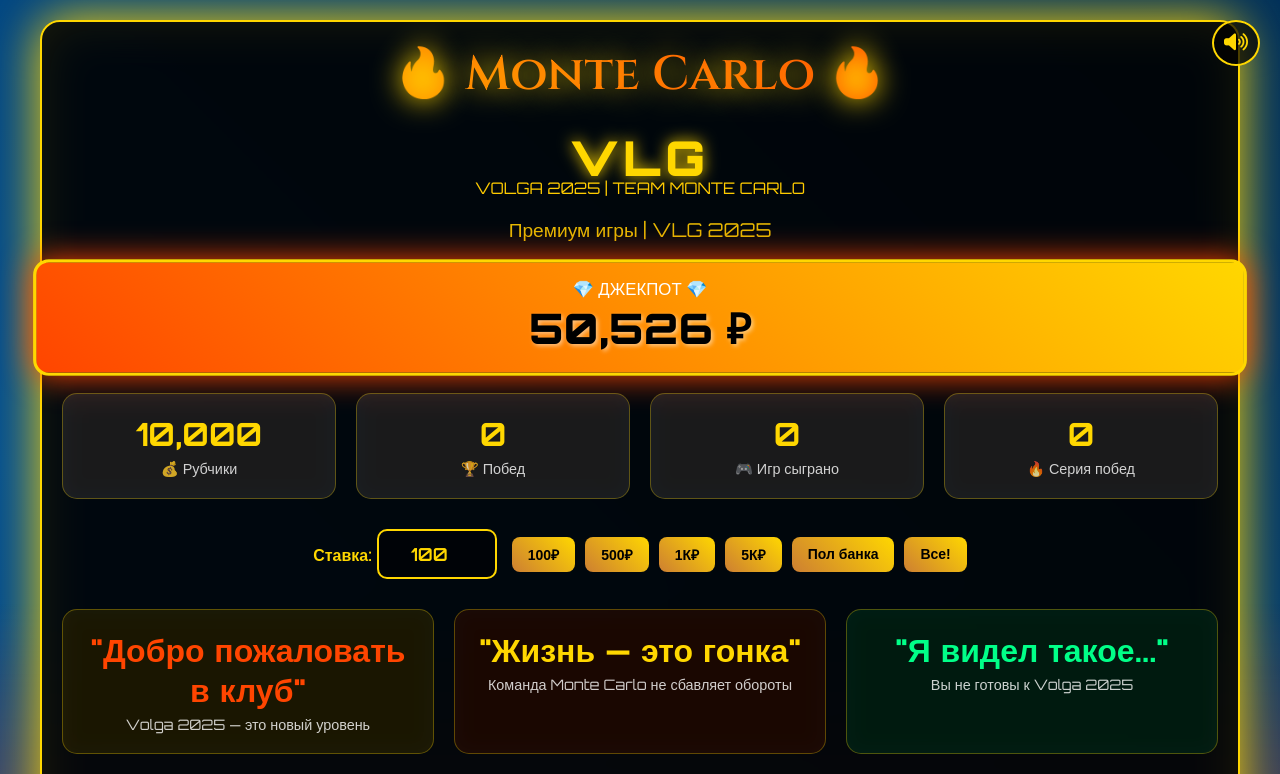
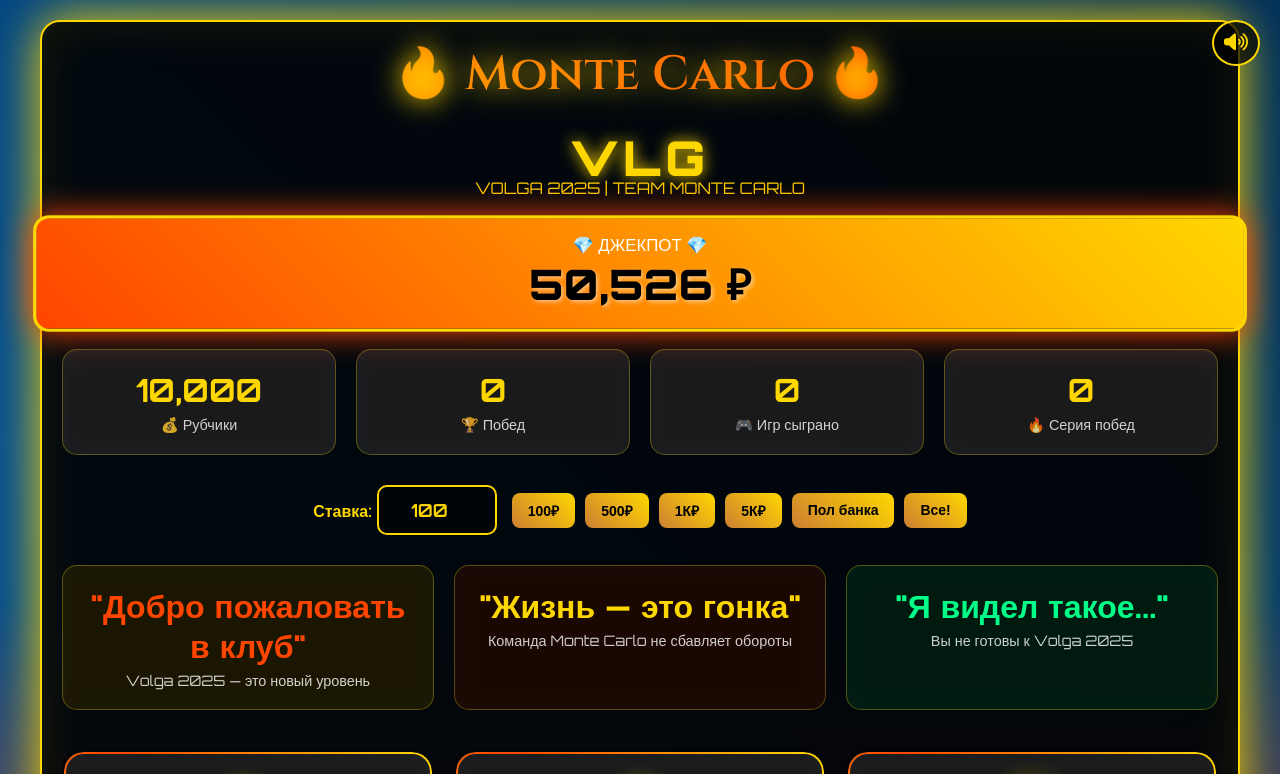
Before and after one commit to KosmoSega/MonteCarlovlg, a plain HTML site: page index.html in a window 1280 px wide. Shown: the top 774 px of the page. Drawn offline with nearby package versions, Linux system fonts and the light colour scheme; some packages are replaced by stand-ins of ours; a script that the page names is missing.

Commit message:
Update index.html

```diff
--- a/index.html
+++ b/index.html
@@ -789,7 +789,6 @@
   </div>
   <p style="color: #ffcc00; margin-top: -10px;">VOLGA 2025 | TEAM MONTE CARLO</p>
 </div>
-      <p class="subtitle">Премиум игры | VLG 2025</p>
 
       <div class="jackpot-display">
         <div>💎 ДЖЕКПОТ 💎</div>
```
